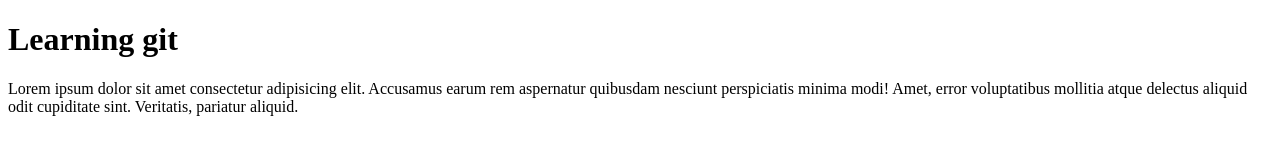
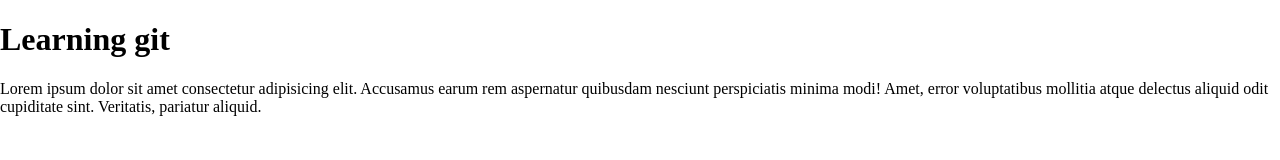
Before and after one commit to adityakarekar/learning-git, a plain HTML site: page index.html in a window 1280 px wide. Drawn offline with Linux system fonts and the light colour scheme.

Commit message:
add styles.css and set margin to 0

```diff
--- a/index.html
+++ b/index.html
@@ -4,6 +4,7 @@
     <meta charset="UTF-8" />
     <meta name="viewport" content="width=device-width, initial-scale=1.0" />
     <title>Document</title>
+    <link rel="stylesheet" href="styles.css" />
   </head>
   <body>
     <h1>Learning git</h1>
--- a/styles.css
+++ b/styles.css
@@ -0,0 +1,3 @@
+body {
+  margin: 0;
+}
```
